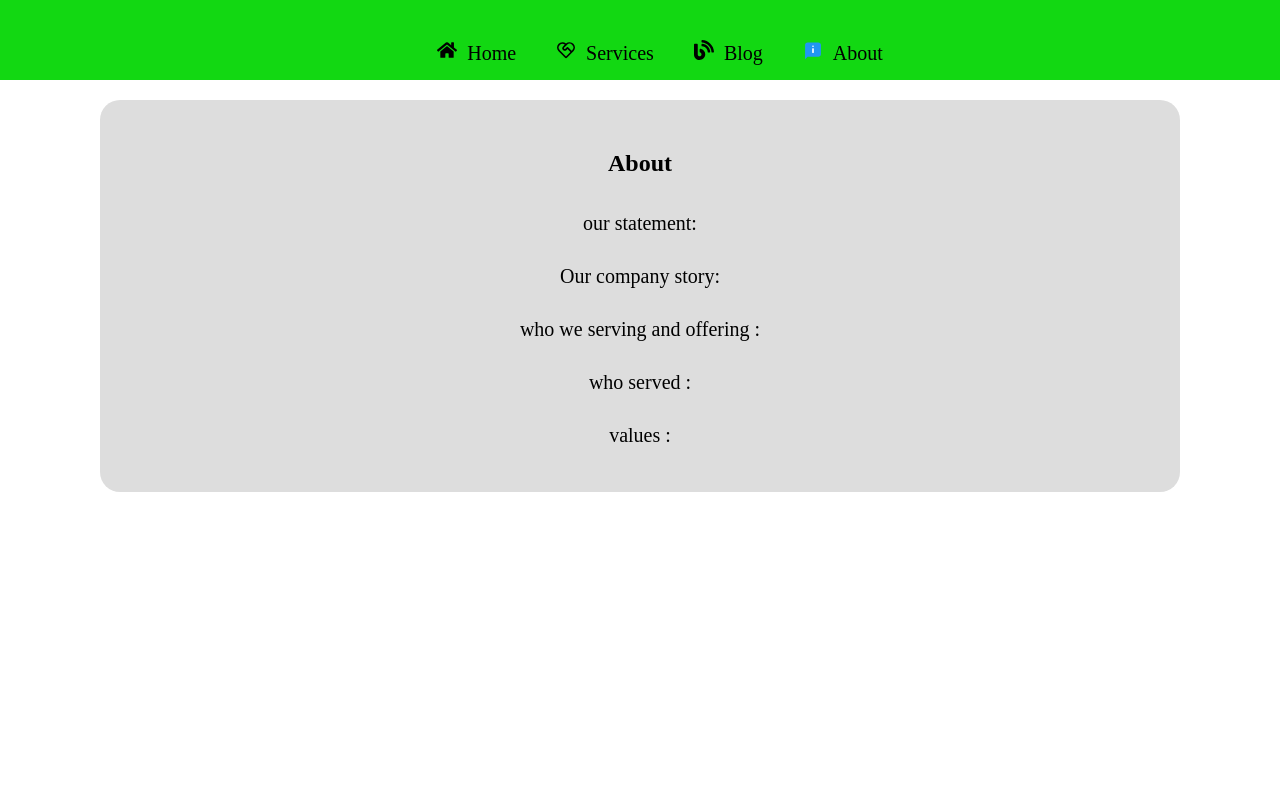
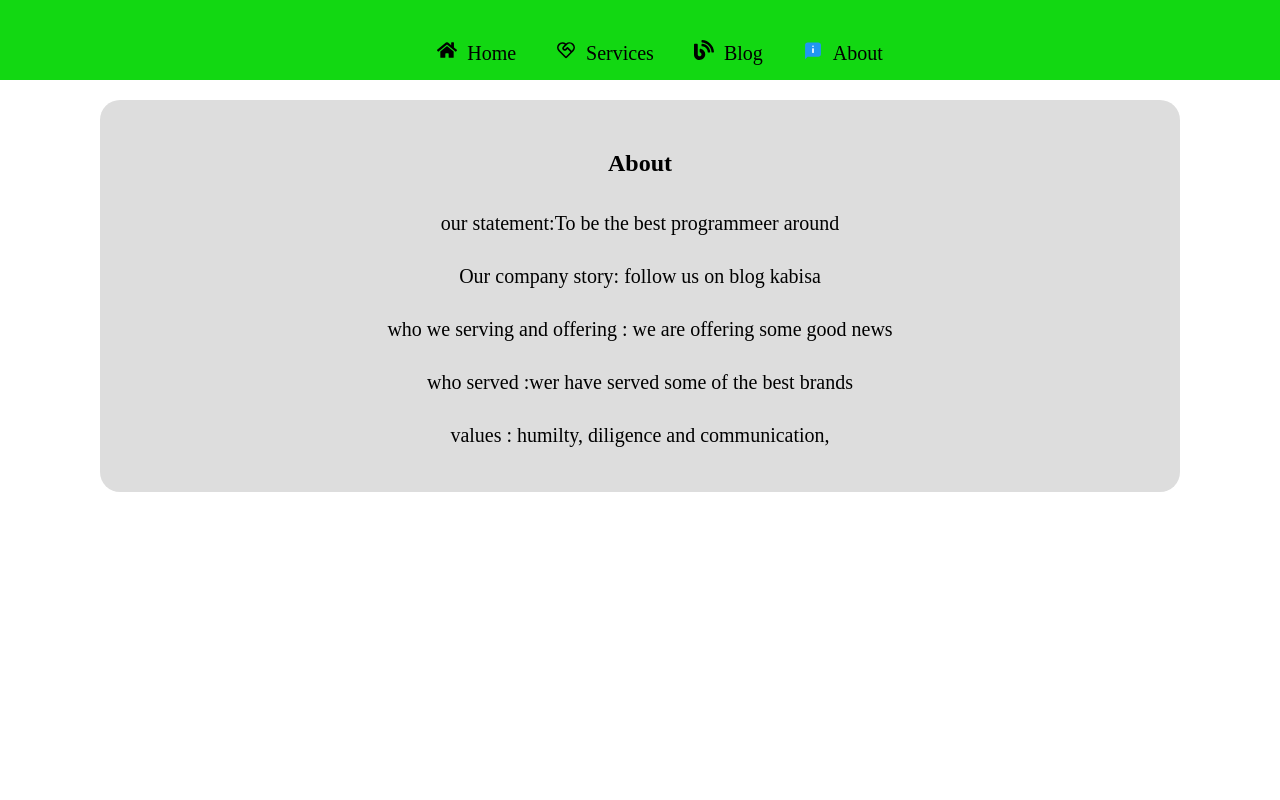
Before and after one commit to sirben181/web-reactv1, a React (Create React App) app: page /about in a window 1280 px wide. Shown: the top 800 px of the page. Built offline with nearby package versions, Linux system fonts and the light colour scheme.

Commit message:
improvement

```diff
--- a/src/pages/About.js
+++ b/src/pages/About.js
@@ -5,11 +5,11 @@ const About = () => {
         <div className="about_container">
             <div className="about_wrapper">
                 <h2>About</h2>
-                <p> our statement: </p>
-                <p> Our company story: </p>
-                <p> who we serving and offering : </p>
-                <p> who served : </p>
-                <p> values : </p>
+                <p> our statement:<scan>To be the best programmeer around</scan> </p>
+                <p> Our company story: follow us on <scan>blog kabisa</scan></p>
+                <p> who we serving and offering : we are offering some good news</p>
+                <p> who served :wer have served some of the best brands </p>
+                <p> values : humilty, diligence and communication,  </p>
             </div>
         </div>
     )
--- a/src/pages/Exercept.js
+++ b/src/pages/Exercept.js
@@ -1,5 +1,5 @@
 import React, {useEffect,useState} from 'react'
-
+import './home.css'
 import axios from 'axios'
 import { Link } from 'react-router-dom';
 
@@ -15,7 +15,7 @@ const Exercept = () => {
       getPosts();
     },[]);
   return (
-      <div>{posts.map((post)=>{return <div className="excerpt_wrapper"
+      <div classNam="home_container">{posts.map((post)=>{return <div className="excerpt_wrapper"
       key={post.id}>
           <h2>{post.title}</h2>
           <p>{post.body}</p>
```
Also changed, not shown: src/pages/Home.js (+0 -88 lines).
